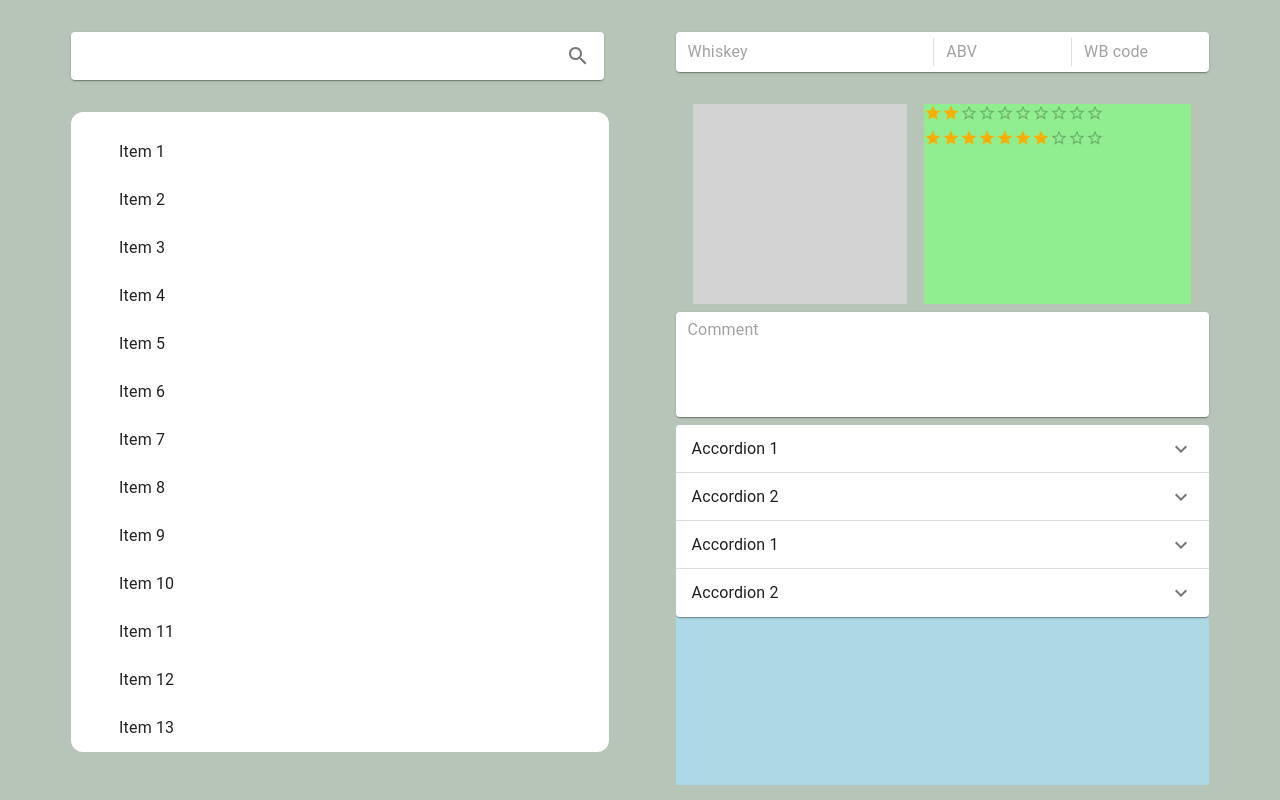
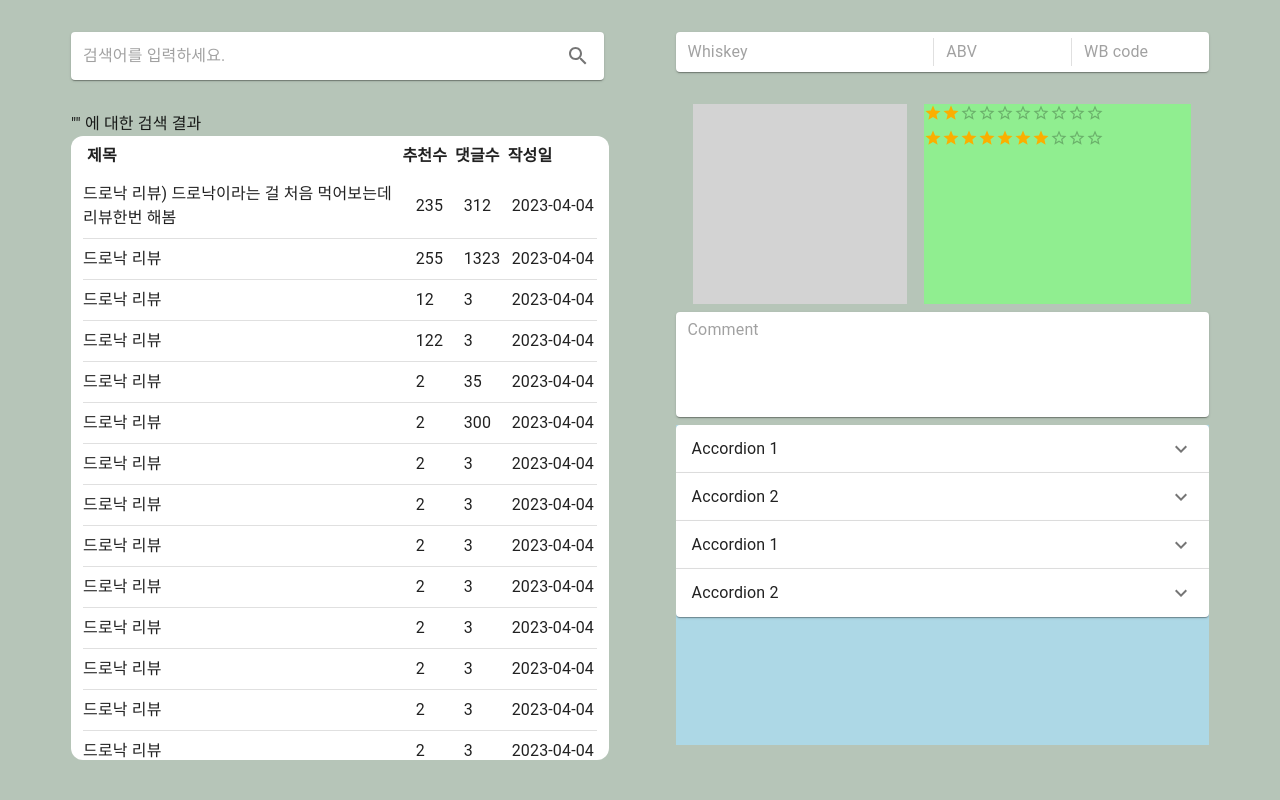
Before and after one commit to seung1/Next-test, a Next.js app in the folder next-test/: page / in a window 1280 px wide. Built offline with nearby package versions, Linux system fonts and the light colour scheme.

Commit message:
feat: Apply code refactoring and add list detail

```diff
--- a/next-test/components/ReviewBox.tsx
+++ b/next-test/components/ReviewBox.tsx
@@ -1,46 +1,71 @@
-import { Accordion, AccordionDetails, AccordionSummary, Box, Button, Chip, ChipProps, Divider, Grid, IconButton, InputBase, Paper, TextField, Typography } from '@mui/material';
-import ExpandMoreIcon from '@mui/icons-material/ExpandMore';
-import Rating from '@mui/material/Rating';
+import {
+  Accordion,
+  AccordionDetails,
+  AccordionSummary,
+  Box,
+  Button,
+  Chip,
+  ChipProps,
+  Divider,
+  Grid,
+  IconButton,
+  InputBase,
+  Paper,
+  TextField,
+  Typography,
+} from "@mui/material";
+import ExpandMoreIcon from "@mui/icons-material/ExpandMore";
+import Rating from "@mui/material/Rating";
 
 const ReviewBox = () => {
-
   return (
     <Box>
-            <Grid sx={{
-                display: 'flex', gap: 1, my: 4,
-                justifyContent: 'center'
-            }}>
+      <Grid
+        sx={{
+          display: "flex",
+          gap: 1,
+          my: 4,
+          justifyContent: "center",
+        }}
+      >
         <Paper
           component="form"
           sx={{
-                        p: '2px 4px',
-                        display: 'flex',
-                        alignItems: 'center',
+            p: "2px 4px",
+            display: "flex",
+            alignItems: "center",
+            // width: '700px'
+            flex: 1,
             // boxShadow: 'none'
           }}
         >
-                    <InputBase placeholder='Whiskey' sx={{ ml: 1, flex: 2 }} />
+          <InputBase placeholder="Whiskey" sx={{ ml: 1, flex: 2 }} />
           <Divider sx={{ height: 28, m: 0.5 }} orientation="vertical" />
-                    <InputBase placeholder='ABV' sx={{ ml: 1, flex: 1 }} />
+          <InputBase placeholder="ABV" sx={{ ml: 1, flex: 1 }} />
           <Divider sx={{ height: 28, m: 0.5 }} orientation="vertical" />
-                    <InputBase placeholder='WB code' sx={{ ml: 1, flex: 1 }} />
+          <InputBase placeholder="WB code" sx={{ ml: 1, flex: 1 }} />
         </Paper>
       </Grid>
-            <Box sx={{
-                display: 'flex',
-                height: '25vh',
-                justifyContent: 'space-evenly',
-                mb: 1
-            }}>
-                <Box sx={{
-                    backgroundColor: 'lightgray',
-                    width: '40%'
-                }}>
-                </Box>
-                <Box sx={{
-                    backgroundColor: 'lightgreen',
-                    width: '50%'
-                }}>
+      <Box
+        sx={{
+          display: "flex",
+          height: "25vh",
+          justifyContent: "space-evenly",
+          mb: 1,
+        }}
+      >
+        <Box
+          sx={{
+            backgroundColor: "lightgray",
+            width: "40%",
+          }}
+        ></Box>
+        <Box
+          sx={{
+            backgroundColor: "lightgreen",
+            width: "50%",
+          }}
+        >
           <Rating name="size-large" defaultValue={2} max={10} size="small" />
           <Rating name="silarge" defaultValue={7} max={10} size="small" />
         </Box>
@@ -49,32 +74,81 @@ const ReviewBox = () => {
         <Paper
           component="form"
           sx={{
-                        p: '2px 4px',
-                        display: 'flex',
-                        alignItems: 'center',
-                        '&::-webkit-scrollbar': {
-                            width: '12px',
-                            backgroundColor: 'lightgray'
+            p: "2px 4px",
+            display: "flex",
+            alignItems: "center",
+            "&::-webkit-scrollbar": {
+              width: "12px",
+              backgroundColor: "lightgray",
             },
-                        '&::-webkit-scrollbar-thumb': {
-                            backgroundColor: 'gray',  // 스크롤바 색상
-                            borderRadius: '20px',  // 스크롤바 모양
+            "&::-webkit-scrollbar-thumb": {
+              backgroundColor: "gray", // 스크롤바 색상
+              borderRadius: "20px", // 스크롤바 모양
             },
           }}
         >
-                    <InputBase placeholder='Comment' sx={{ ml: 1, flex: 1 }} multiline maxRows={4} rows={4} />
+          <InputBase
+            placeholder="Comment"
+            sx={{ ml: 1, flex: 1 }}
+            multiline
+            maxRows={4}
+            rows={4}
+          />
         </Paper>
       </Box>
-            <Box sx={{
-                height: '45vh',
-                justifyContent: 'center',
-                backgroundColor: 'lightblue',
-                width: '100%',
-                margin: 'auto',
-                overflow: 'auto'
-            }}>
-
-                <Accordion >
+      <Box
+        sx={{
+          height: "40vh",
+          justifyContent: "center",
+          backgroundColor: "lightblue",
+          width: "100%",
+          margin: "auto",
+          overflow: "auto",
+        }}
+      >
+        <Accordion>
+          <AccordionSummary
+            expandIcon={<ExpandMoreIcon />}
+            aria-controls="panel1a-content"
+            id="panel1a-header"
+          >
+            <Typography>Accordion 1</Typography>
+          </AccordionSummary>
+          <AccordionDetails>
+            <Button variant="outlined">라임</Button>
+            <Button variant="outlined">라임</Button>
+            <Button variant="outlined">라임</Button>
+            <Button variant="outlined">라임</Button>
+            <Button variant="outlined">라임</Button>
+            <Button variant="outlined">라임</Button>
+            <Button variant="outlined">라임</Button>
+            <Button variant="outlined">라임</Button>
+            <Button variant="outlined">라임</Button>
+            <Button variant="outlined">라임</Button>
+            <Button variant="outlined">라임</Button>
+            <Button variant="outlined">라임</Button>
+            <Button variant="outlined">라임</Button>
+            <Button variant="outlined">라임</Button>
+            <Button variant="outlined">라임</Button>
+          </AccordionDetails>
+        </Accordion>
+        <Accordion>
+          <AccordionSummary
+            expandIcon={<ExpandMoreIcon />}
+            aria-controls="panel2a-content"
+            id="panel2a-header"
+          >
+            <Typography>Accordion 2</Typography>
+          </AccordionSummary>
+          <AccordionDetails>
+            <Typography>
+              Lorem ipsum dolor sit amet, consectetur adipiscing elit.
+              Suspendisse malesuada lacus ex, sit amet blandit leo lobortis
+              eget.
+            </Typography>
+          </AccordionDetails>
+        </Accordion>
+        <Accordion>
           <AccordionSummary
             expandIcon={<ExpandMoreIcon />}
             aria-controls="panel1a-content"
@@ -84,8 +158,9 @@ const ReviewBox = () => {
           </AccordionSummary>
           <AccordionDetails>
             <Typography>
-                            Lorem ipsum dolor sit amet, consectetur adipiscing elit. Suspendisse
-                            malesuada lacus ex, sit amet blandit leo lobortis eget.
+              Lorem ipsum dolor sit amet, consectetur adipiscing elit.
+              Suspendisse malesuada lacus ex, sit amet blandit leo lobortis
+              eget.
             </Typography>
           </AccordionDetails>
         </Accordion>
@@ -99,38 +174,9 @@ const ReviewBox = () => {
           </AccordionSummary>
           <AccordionDetails>
             <Typography>
-                            Lorem ipsum dolor sit amet, consectetur adipiscing elit. Suspendisse
-                            malesuada lacus ex, sit amet blandit leo lobortis eget.
-                        </Typography>
-                    </AccordionDetails>
-                </Accordion>
-                <Accordion>
-                    <AccordionSummary
-                        expandIcon={<ExpandMoreIcon />}
-                        aria-controls="panel1a-content"
-                        id="panel1a-header"
-                    >
-                        <Typography>Accordion 1</Typography>
-                    </AccordionSummary>
-                    <AccordionDetails>
-                        <Typography>
-                            Lorem ipsum dolor sit amet, consectetur adipiscing elit. Suspendisse
-                            malesuada lacus ex, sit amet blandit leo lobortis eget.
-                        </Typography>
-                    </AccordionDetails>
-                </Accordion>
-                <Accordion>
-                    <AccordionSummary
-                        expandIcon={<ExpandMoreIcon />}
-                        aria-controls="panel2a-content"
-                        id="panel2a-header"
-                    >
-                        <Typography>Accordion 2</Typography>
-                    </AccordionSummary>
-                    <AccordionDetails>
-                        <Typography>
-                            Lorem ipsum dolor sit amet, consectetur adipiscing elit. Suspendisse
-                            malesuada lacus ex, sit amet blandit leo lobortis eget.
+              Lorem ipsum dolor sit amet, consectetur adipiscing elit.
+              Suspendisse malesuada lacus ex, sit amet blandit leo lobortis
+              eget.
             </Typography>
           </AccordionDetails>
         </Accordion>
--- a/next-test/components/SearchBox.tsx
+++ b/next-test/components/SearchBox.tsx
@@ -1,62 +1,257 @@
-import { TextFields } from '@mui/icons-material';
-import { Box, Button, Chip, ChipProps, Divider, Grid, IconButton, InputBase, ListItem, ListItemButton, ListItemText, Paper, TextField, Typography } from '@mui/material';
-import { useState } from 'react';
-import SearchIcon from '@mui/icons-material/Search';
+import { TextFields } from "@mui/icons-material";
+import {
+  Autocomplete,
+  Box,
+  Button,
+  Chip,
+  ChipProps,
+  Divider,
+  Grid,
+  IconButton,
+  InputBase,
+  ListItem,
+  ListItemButton,
+  ListItemText,
+  Paper,
+  TextField,
+  Typography,
+} from "@mui/material";
+import { useState, KeyboardEvent } from "react";
+import SearchIcon from "@mui/icons-material/Search";
 
 const SearchBox = () => {
-    const [searchResult, setSearchResult] = useState(['검색조건1', '검색조건2', '검색조건3']);
-    const testData = Array.from({ length: 20 }, (_, index) => index + 1);
-    return (<>
-        <Box sx={{
-            backgroundColor: '#B6C5B8',
-        }}>
-            <Grid sx={{ my: 4 }}>
+  const [searchResult, setSearchResult] = useState([
+    "검색조건1",
+    "검색조건2",
+    "검색조건3",
+  ]);
+  const getTestData = () => [
+    {
+      title: "드로낙 리뷰) 드로낙이라는 걸 처음 먹어보는데 리뷰한번 해봄",
+      recommendCount: 235,
+      commentCount: 312,
+      createdAt: "2023-04-04",
+    },
+    {
+      title: "드로낙 리뷰",
+      recommendCount: 255,
+      commentCount: 1323,
+      createdAt: "2023-04-04",
+    },
+    {
+      title: "드로낙 리뷰",
+      recommendCount: 12,
+      commentCount: 3,
+      createdAt: "2023-04-04",
+    },
+    {
+      title: "드로낙 리뷰",
+      recommendCount: 122,
+      commentCount: 3,
+      createdAt: "2023-04-04",
+    },
+    {
+      title: "드로낙 리뷰",
+      recommendCount: 2,
+      commentCount: 35,
+      createdAt: "2023-04-04",
+    },
+    {
+      title: "드로낙 리뷰",
+      recommendCount: 2,
+      commentCount: 300,
+      createdAt: "2023-04-04",
+    },
+    {
+      title: "드로낙 리뷰",
+      recommendCount: 2,
+      commentCount: 3,
+      createdAt: "2023-04-04",
+    },
+    {
+      title: "드로낙 리뷰",
+      recommendCount: 2,
+      commentCount: 3,
+      createdAt: "2023-04-04",
+    },
+    {
+      title: "드로낙 리뷰",
+      recommendCount: 2,
+      commentCount: 3,
+      createdAt: "2023-04-04",
+    },
+    {
+      title: "드로낙 리뷰",
+      recommendCount: 2,
+      commentCount: 3,
+      createdAt: "2023-04-04",
+    },
+    {
+      title: "드로낙 리뷰",
+      recommendCount: 2,
+      commentCount: 3,
+      createdAt: "2023-04-04",
+    },
+    {
+      title: "드로낙 리뷰",
+      recommendCount: 2,
+      commentCount: 3,
+      createdAt: "2023-04-04",
+    },
+    {
+      title: "드로낙 리뷰",
+      recommendCount: 2,
+      commentCount: 3,
+      createdAt: "2023-04-04",
+    },
+    {
+      title: "드로낙 리뷰",
+      recommendCount: 2,
+      commentCount: 3,
+      createdAt: "2023-04-04",
+    },
+    {
+      title: "드로낙 리뷰",
+      recommendCount: 2,
+      commentCount: 3,
+      createdAt: "2023-04-04",
+    },
+    {
+      title: "드로낙 리뷰",
+      recommendCount: 2,
+      commentCount: 3,
+      createdAt: "2023-04-04",
+    },
+    {
+      title: "드로낙 리뷰",
+      recommendCount: 2,
+      commentCount: 3,
+      createdAt: "2023-04-04",
+    },
+  ];
+  const [searchInput, setSearchInput] = useState("");
+  const [searchQuery, setSearchQuery] = useState("");
+
+  const enterKeyEventOnSearch = (e: KeyboardEvent<HTMLDivElement>) => {
+    if (e.key === "Enter") {
+      e.preventDefault();
+      const target = e.target as HTMLInputElement;
+      target.blur();
+      setSearchQuery(searchInput);
+    }
+  };
+
+  return (
+    <>
+      <Box
+        sx={{
+          backgroundColor: "#B6C5B8",
+        }}
+      >
+        <Box sx={{ my: 4 }}>
           <Paper
             component="form"
             sx={{
-                        p: '2px 4px',
-                        display: 'flex',
-                        alignItems: 'center',
+              p: "2px 4px",
+              display: "flex",
+              alignItems: "center",
               // boxShadow: 'none'
             }}
           >
             <InputBase
+              type="search"
+              placeholder="검색어를 입력하세요."
               sx={{ ml: 1, flex: 1 }}
+              value={searchInput}
+              onChange={(e) => setSearchInput(e.target.value)}
+              onKeyPress={enterKeyEventOnSearch}
             />
-                    <IconButton type="button" sx={{ p: '10px' }} aria-label="search">
+            <IconButton
+              type="button"
+              sx={{ p: "10px" }}
+              aria-label="search"
+              onClick={() => setSearchQuery(searchInput)}
+            >
               <SearchIcon />
             </IconButton>
           </Paper>
-            </Grid>
-            <Grid >
-                <Box sx={{ justifyContent: 'center' }}>
-                    <Box sx={{
-                        width: { xs: '90vw', md: '42vw' },
-                        height: { xs: '75vh', md: '80vh' },
-                        overflow: 'auto',
+        </Box>
+        <Box>{` "${searchQuery}" 에 대한 검색 결과`}</Box>
+        <Box>
+          <Box
+            sx={{
               backgroundColor: "white",
               borderRadius: 3,
-                        p: 2,
-                        '&::-webkit-scrollbar': {
-                            width: '12px',
-                            backgroundColor: 'lightgray'
+              width: { xs: "90vw", md: "42vw" },
+              height: { xs: "70vh", md: "78vh" },
+            }}
+          >
+            <Box
+              id="list label"
+              sx={{
+                display: "flex",
+                fontWeight: 700,
+                gap: 1,
+                p: "8px 16px 0",
+                width: "100%",
+              }}
+            >
+              <Box sx={{ flexGrow: 1 }}>제목</Box>
+              <Box sx={{ minWidth: "40px" }}>추천수</Box>
+              <Box sx={{ minWidth: "40px" }}>댓글수</Box>
+              <Box sx={{ minWidth: "85px", whiteSpace: "nowrap" }}>작성일</Box>
+            </Box>
+            <Box
+              sx={{
+                // width: { xs: '90vw', md: '42vw' },
+                height: { xs: "65vh", md: "75vh" },
+                overflow: "auto",
+                // backgroundColor: "white",
+                // borderRadius: 3,
+                position: "relative",
+                p: "6px 12px 12px",
+                "&::-webkit-scrollbar": {
+                  width: "12px",
+                  backgroundColor: "lightgray",
                 },
-                        '&::-webkit-scrollbar-thumb': {
-                            backgroundColor: 'gray',  // 스크롤바 색상
-                            borderRadius: '20px',  // 스크롤바 모양
+                "&::-webkit-scrollbar-thumb": {
+                  backgroundColor: "gray", // 스크롤바 색상
+                  borderRadius: "20px", // 스크롤바 모양
                 },
-                    }}>
-                        {testData.map((item, index) => (
-                            <ListItem key={index} sx={{ py: 0 }}>
-                                <ListItemButton>
-                                    <ListItemText primary={`Item ${item}`} />
+              }}
+            >
+              {[...getTestData()].map((item, index) => (
+                <>
+                  <ListItemButton
+                    key={index}
+                    title={item.title}
+                    sx={{ gap: 1, px: 0 }}
+                  >
+                    <Box
+                      sx={{
+                        display: "-webkit-box",
+                        overflow: "hidden",
+                        textOverflow: "ellipsis",
+                        WebkitLineClamp: 2,
+                        WebkitBoxOrient: "vertical",
+                        overflowWrap: "anywhere",
+                        flexGrow: 1,
+                      }}
+                    >
+                      {item.title}
+                    </Box>
+                    <Box sx={{ minWidth: "40px" }}>{item.recommendCount}</Box>
+                    <Box sx={{ minWidth: "40px" }}>{item.commentCount}</Box>
+                    <Box sx={{ minWidth: "85px", whiteSpace: "nowrap" }}>
+                      {item.createdAt}
+                    </Box>
                   </ListItemButton>
-                            </ListItem>
+                  <Divider />
+                </>
               ))}
-
             </Box>
           </Box>
-            </Grid>
+        </Box>
       </Box>
     </>
   );
--- a/next-test/pages/index.tsx
+++ b/next-test/pages/index.tsx
@@ -1,7 +1,7 @@
-import Head from 'next/head';
-import Image from 'next/image';
-import { Inter } from 'next/font/google';
-import styles from '@/styles/Home.module.css';
+import Head from "next/head";
+import Image from "next/image";
+import { Inter } from "next/font/google";
+import styles from "@/styles/Home.module.css";
 import {
   Box,
   Button,
@@ -9,6 +9,7 @@ import {
   CircularProgress,
   Grid,
   MenuItem,
+  Paper,
   Select,
   Skeleton,
   Tab,
@@ -17,70 +18,97 @@ import {
   Typography,
   useMediaQuery,
   useTheme,
-} from '@mui/material';
-import SearchBox from '@/components/SearchBox';
-import ReviewBox from '@/components/ReviewBox';
-import { useState } from 'react';
-import ArrowForwardIosIcon from '@mui/icons-material/ArrowForwardIos';
-import ArrowBackIosNewIcon from '@mui/icons-material/ArrowBackIosNew';
+} from "@mui/material";
+import SearchBox from "@/components/SearchBox";
+import ReviewBox from "@/components/ReviewBox";
+import { useState } from "react";
+import ArrowForwardIosIcon from "@mui/icons-material/ArrowForwardIos";
+import ArrowBackIosNewIcon from "@mui/icons-material/ArrowBackIosNew";
+import BorderColorIcon from "@mui/icons-material/BorderColor";
+import SearchIcon from "@mui/icons-material/Search";
 
 export default function Home() {
+  const theme = useTheme();
+  const isMobile = useMediaQuery(theme.breakpoints.down("md"));
   const [isSearchBox, setIsSearchBox] = useState(true);
 
   return (
     <>
       <Head children={undefined} />
-      {/* MOBILE */}
-      <Grid container sx={{
-        display: { xs: 'flex', md: 'none' },
-        backgroundColor: '#B6C5B8',
-        width: '100%',
-        height: '100vh',
-        justifyContent: 'space-evenly',
-      }}>
-        {isSearchBox ?
-          <Grid item xs={0} md={5}>
-            <SearchBox />
-          </Grid>
-          :
-          <Grid item xs={10} md={5}>
-            <ReviewBox />
-          </Grid>
-        }
-        <Grid item xs={10} sx={{
-          display: 'flex',
-          position: 'absolute',
-          bottom: '1vh',
-          width: '90vw',
-          alignItems: 'center',
-          justifyContent: 'center'
-        }}>
-
-          <Button
-            variant='outlined'
-            onClick={() => { setIsSearchBox(!isSearchBox) }}
-            sx={{ border: '2px solid white', color: 'white', }}
-          >
-            {isSearchBox ? '리뷰 작성하기' : '리뷰 검색하기'}
-          </Button>
-        </Grid>
-      </Grid>
-
-      {/* DESKTOP */}
-      <Grid container sx={{
-        display: { xs: 'none', md: 'flex' },
-        backgroundColor: '#B6C5B8',
-        width: '100%',
-        height: '100vh',
-        justifyContent: 'space-evenly',
-      }}>
-        <Grid item xs={0} md={5}>
+      <Grid
+        container
+        sx={{
+          display: "flex",
+          backgroundColor: "#B6C5B8",
+          width: "100%",
+          height: "100vh",
+          justifyContent: "space-evenly",
+        }}
+      >
+        <Grid
+          item
+          xs={0}
+          md={5}
+          sx={{
+            display: isMobile ? (isSearchBox ? "block" : "none") : "block",
+          }}
+        >
           <SearchBox />
         </Grid>
-        <Grid item xs={10} md={5}>
+        <Grid
+          item
+          xs={10}
+          md={5}
+          sx={{
+            display: isMobile ? (isSearchBox ? "none" : "block") : "block",
+          }}
+        >
           <ReviewBox />
+        </Grid>
+
+        <Grid
+          item
+          xs={10}
+          sx={{
+            display: "flex",
+            position: "absolute",
+            bottom: "1vh",
+            width: "90vw",
+            alignItems: "center",
+            justifyContent: "center",
+          }}
+        >
+          {isMobile && (
+            <Paper
+              onClick={() => setIsSearchBox(!isSearchBox)}
+              sx={{
+                display: "flex",
+                position: "absolute",
+                bottom: "0px",
+                p: "8px 16px",
+                alignItems: "center",
+                gap: 1,
+                cursor: "pointer",
+                width: "160px",
+              }}
+            >
+              {isSearchBox ? (
+                <>
+                  <BorderColorIcon
+                    sx={{ display: "block", fontSize: "16px" }}
+                  />
+                  <Box sx={{ mx: "auto" }}>리뷰 작성하기</Box>
+                </>
+              ) : (
+                <>
+                  <SearchIcon sx={{ display: "block", fontSize: "16px" }} />
+                  <Box sx={{ mx: "auto" }}>검색하기</Box>
+                </>
+              )}
+            </Paper>
+          )}
         </Grid>
       </Grid>
     </>
-  )
+  );
 }
```
Lines whose indentation alone changed are shown as unchanged.
